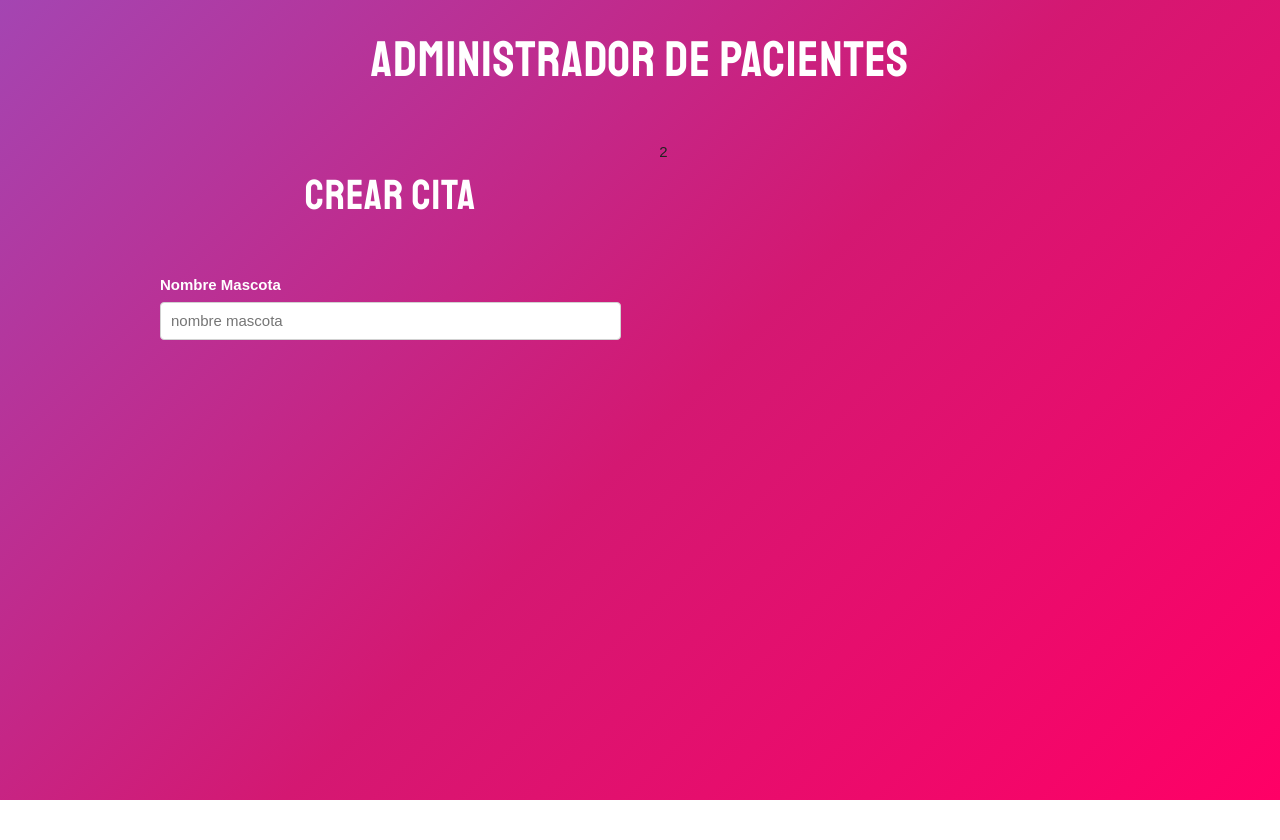
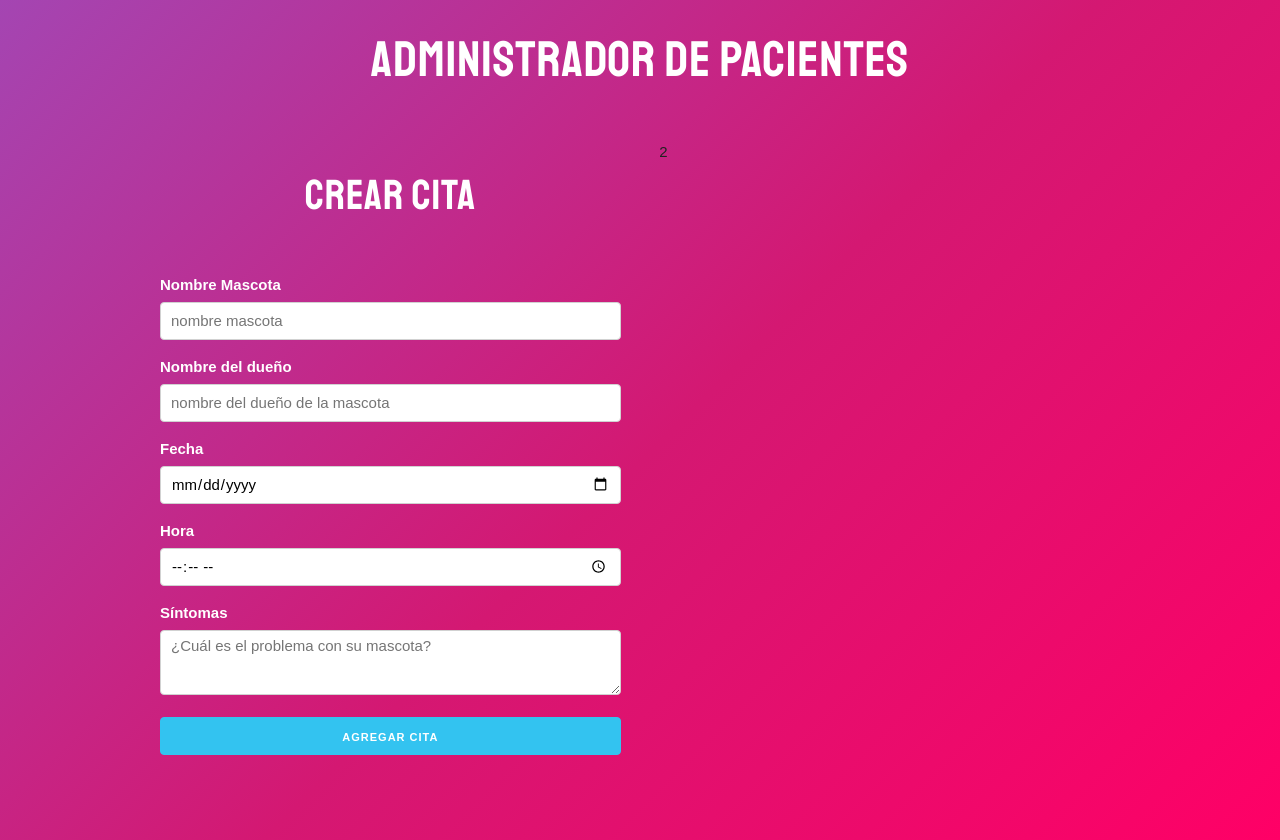
Before and after one commit to jhonattanbenitez/react-hook-practice, a React (Create React App) app in the folder citas/: page / in a window 1280 px wide. Before the commit the page ends 800 px from the top, so only its background shows below. Built offline with nearby package versions, Linux system fonts and the light colour scheme.

Commit message:
creando el state y la función que modifica el state y los valores de cada campo del formulario

```diff
--- a/citas/src/components/Formulario.jsx
+++ b/citas/src/components/Formulario.jsx
@@ -1,6 +1,26 @@
-import React, {Fragment} from 'react';
+import React, { Fragment, useState } from "react";
 
 const Formulario = () => {
+  // crear State de citas
+
+    const [cita, actualizarCita] = useState({
+    mascota: '',
+    propietario: '',
+    fecha:'',
+    hora:'',
+    sintomas: ''
+  });
+
+  //función que se ejectua cada vez que el usuario escribe algo
+  const actualizarState = (e) => {
+    actualizarCita ({
+      ...cita,
+      [e.target.name] : e.target.value
+    })
+  };
+  //Extraer los valores de los campos del formulario
+  const {mascota, propietario, fecha, hora, sintomas} = cita;
+
   return (
     <Fragment>
       <h2>Crear Cita</h2>
@@ -11,10 +31,49 @@ const Formulario = () => {
           name="mascota"
           className="u-full-width"
           placeholder="nombre mascota"
+          onChange={actualizarState}
+          value={mascota}
         />
+        <label htmlFor="">Nombre del dueño</label>
+        <input
+          type="text"
+          name="propietario"
+          className="u-full-width"
+          placeholder="nombre del dueño de la mascota"
+          onChange={actualizarState}
+          value={propietario}
+        />
+        <label htmlFor="">Fecha</label>
+        <input
+          type="date"
+          name="fecha"
+          className="u-full-width"
+          onChange={actualizarState}
+          value={fecha}
+        />
+        <label htmlFor="">Hora</label>
+        <input
+          type="time"
+          name="hora"
+          className="u-full-width"
+          onChange={actualizarState}
+          value={hora}
+        />
+        <label htmlFor="">Síntomas </label>
+        <textarea
+          type="text"
+          name="sintomas"
+          className="u-full-width"
+          placeholder="¿Cuál es el problema con su mascota?"
+          onChange={actualizarState}
+          value={sintomas}
+        />
+        <button type="submit" className="u-full-width button-primary">
+          Agregar Cita
+        </button>
       </form>
     </Fragment>
   );
-}
+};
 
 export default Formulario;
```
Lines whose indentation alone changed are shown as unchanged.
